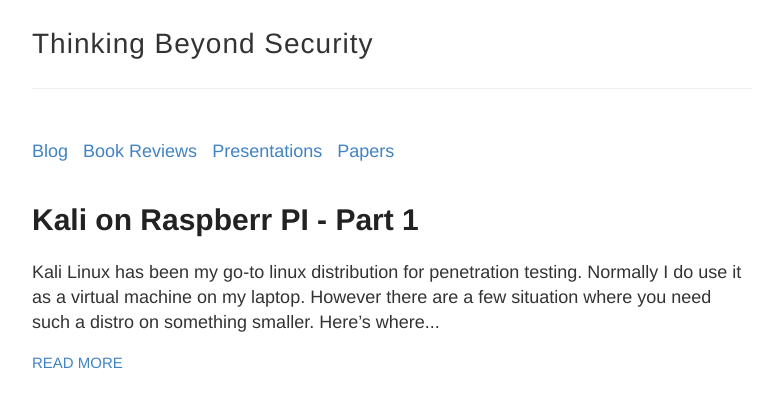
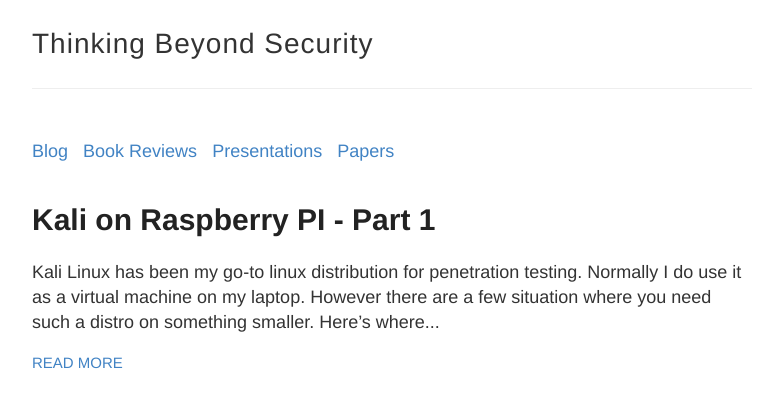
Before and after one commit to mmiedaner/mmiedaner.github.io, a Jekyll site: the page built from index.html, in a window 1280 px wide and 900 px high. Shown: the top 399 px of the window, without its empty margins (248-1031 px from the left). Built offline with Jekyll 4.4.1, drawn with Linux system fonts in a browser that asks for light colours; comment, search, counter and statistics services are not loaded.

Commit message:
layout fixes again ;/

````diff
--- a/_posts/2018-05-14-Kali-on-raspberry-pi-1.md
+++ b/_posts/2018-05-14-Kali-on-raspberry-pi-1.md
@@ -1,6 +1,6 @@
 ---
 layout: post
-title: "Kali on Raspberr PI - Part 1"
+title: "Kali on Raspberry PI - Part 1"
 date: "2018-05-14 08:41:50 +0200"
 category: blog
 link:
@@ -29,20 +29,24 @@
 
 2. Copy it on the SD-Card
 This can be done multiple ways. I prefer the commandline:
-```
+
+```bash
   dd if=<path to your image file> of=<path to your sd mount point> bs=512k
 ```
+
 And of you go.
 
 # Second Task: Regenerate the server key #
 Since the server key of KALI's PI builds is widely known you need to regenerate it with these commands:
-```
+
+```bash
   rm /etc/ssh/ssh_host_*
 
   dpkg-reconfigure openssh-server
 
   service ssh restart
 ```
+
 Now you can add aditional users and disable SSH login for root. And that's it for today
 
 Cheers !
````
